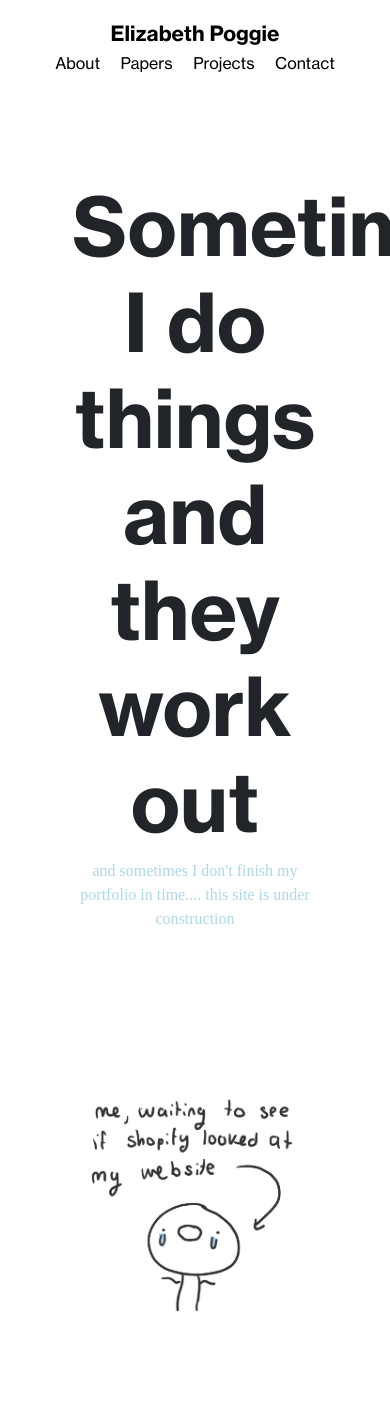
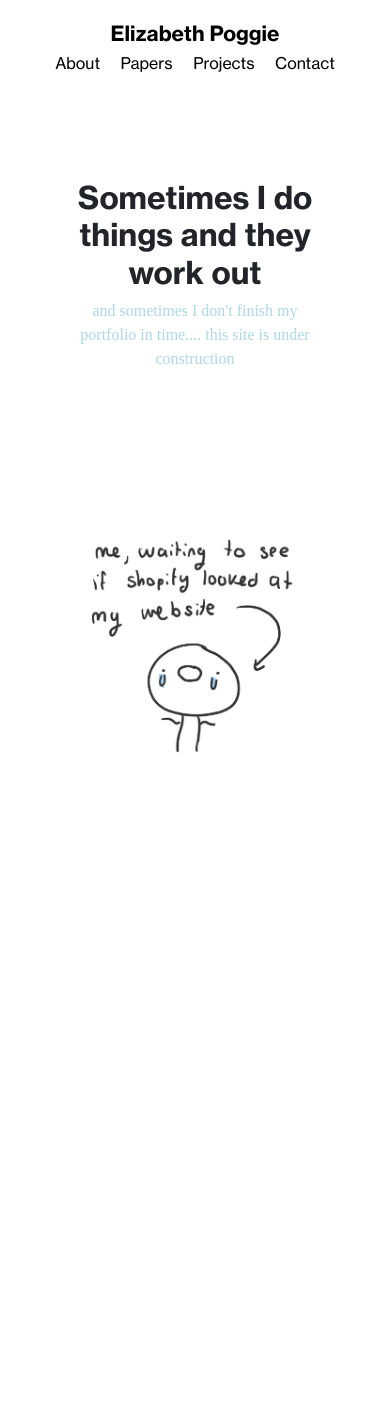
Before and after one commit to elizabeth-poggie/elizabethpoggie, a Jekyll site: the page built from index.markdown, in a window 390 px wide. Built offline with Jekyll 4.4.1, drawn with Linux system fonts in a browser that asks for light colours; some web fonts are replaced; after the commit the page ends 900 px from its top, so only the background shows below that.

Commit message:
fixed text

```diff
--- a/assets/css/style.css
+++ b/assets/css/style.css
@@ -19,10 +19,10 @@
 @media (max-width: 768px) {
   h1{
     font-family: title_font;
-    font-size: 3rem !important;
+    font-size: 8vw !important;
   }
 }
-@media (max-width: 1200px) {
+@media (min-width:769px) and (max-width: 1200px) {
 h1{
   font-family: title_font;
   font-size: 5rem !important;
```
